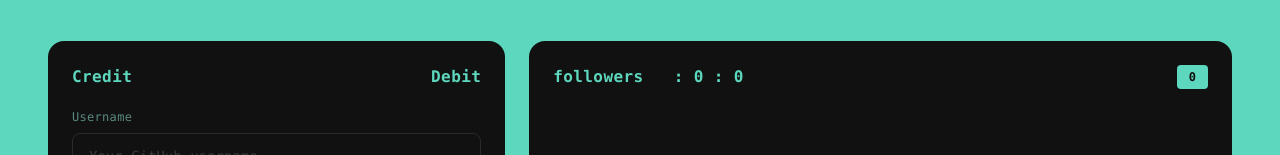
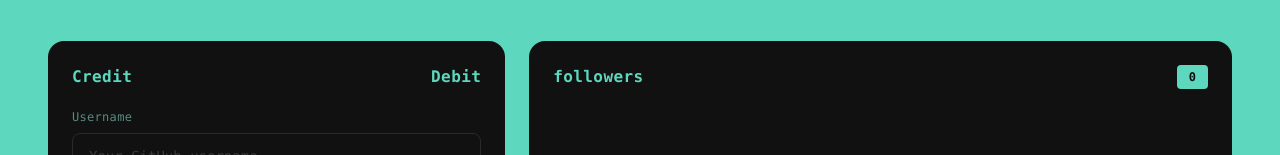
Before and after one commit to JovinMtl/kick-github-unfollows, a Nuxt app: page /should-follow in a window 1280 px wide. Shown: the part 219-374 px from the top of the page. Built offline with nearby package versions, Linux system fonts and the light colour scheme.

Commit message:
removing the numbering after loader.

```diff
--- a/app/pages/should-follow.vue
+++ b/app/pages/should-follow.vue
@@ -123,7 +123,7 @@
           class="bg-[#111111] rounded-2xl p-6 flex-[1.6] flex flex-col gap-4 min-h-[360px] max-h-[75vh] overflow-auto">
           <!-- Card header -->
           <div class="flex items-center justify-between">
-            <span class="text-[#5dd8be] font-bold text-base tracking-wide">followers&nbsp;&nbsp;<joveLoader v-if="endLoading == 1 || loadingState == 1"/> : {{ endLoading }} : {{ loadingState }}</span>
+            <span class="text-[#5dd8be] font-bold text-base tracking-wide">followers&nbsp;&nbsp;<joveLoader v-if="endLoading == 1 || loadingState == 1"/></span>
 
             <span
               class="bg-[#5dd8be] text-[#0d0d0d] text-xs font-black px-3 py-1 rounded">
```
